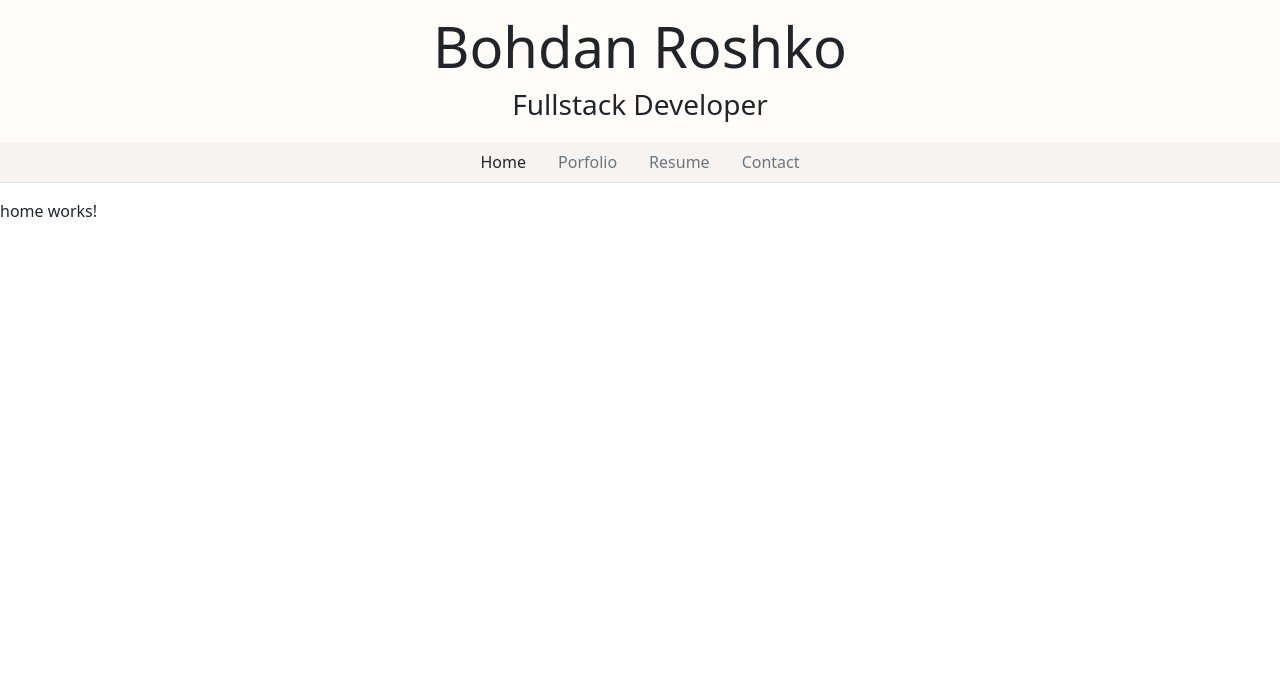
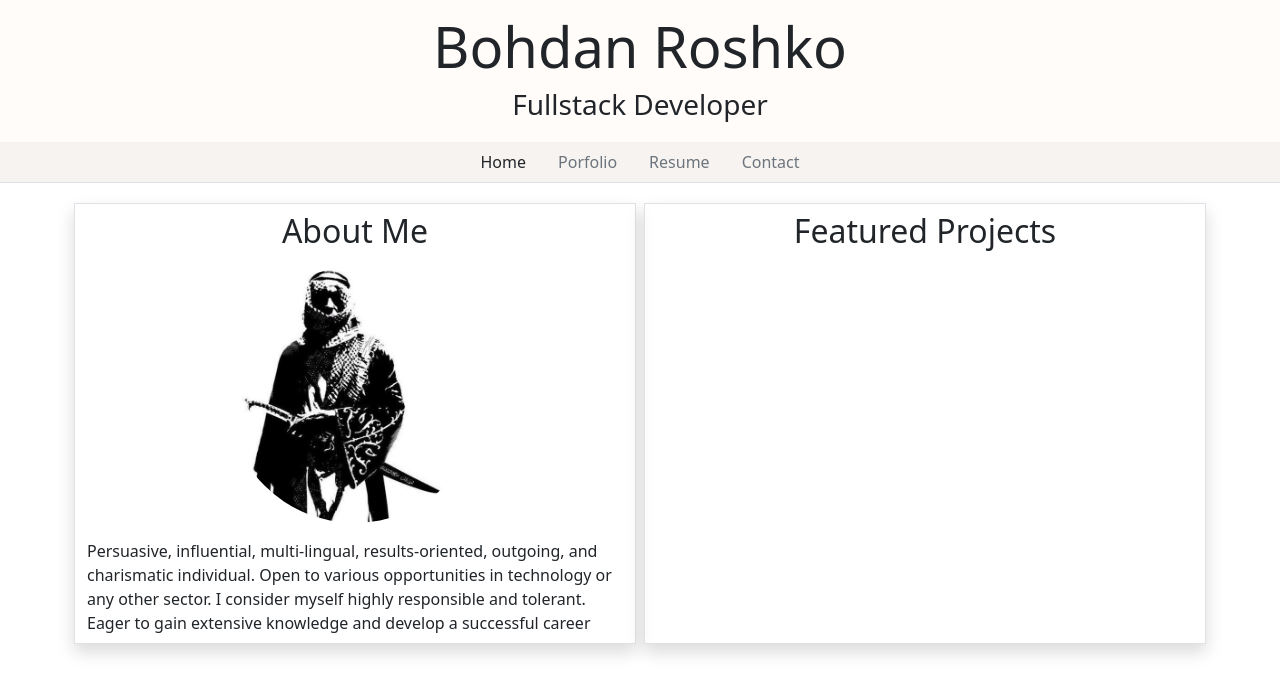
Before and after one commit to BohdanRoshko/cv-proj, an Angular app in the folder CVProject/: page /home in a window 1280 px wide. Shown: the top 694 px of the page. Built offline with nearby package versions, Linux system fonts and the light colour scheme; no server answers.

Commit message:
home page

```diff
--- a/CVProject/src/app/home/home.component.html
+++ b/CVProject/src/app/home/home.component.html
@@ -1 +1,23 @@
-<p>home works!</p>
+<div class="container">
+    <div class="row">
+        <!-- About me -->
+        <div class="col-lg shadow border m-1">
+            <div class="text-center">
+                <h2 class="my-2">
+                    About Me
+                </h2>
+                <img src="../../assets/test-profile.jpg" alt="Profile" width="256" height="256" class="rounded-circle my-2">
+                <p class="my-2 text-start">Persuasive, influential, multi-lingual, results-oriented,
+                    outgoing, and charismatic individual. Open to various opportunities in
+                    technology or any other sector. I consider myself highly responsible and
+                    tolerant. Eager to gain extensive knowledge and develop a successful career</p>
+            </div>
+        </div>
+        <!-- Featured project -->
+        <div class="col-lg shadow border m-1">
+            <div class="text-center">
+                <h2 class="my-2">Featured Projects</h2>
+            </div>
+        </div>
+    </div>
+</div>
```
Also changed, not shown: CVProject/src/assets/test-profile.jpg (added).
